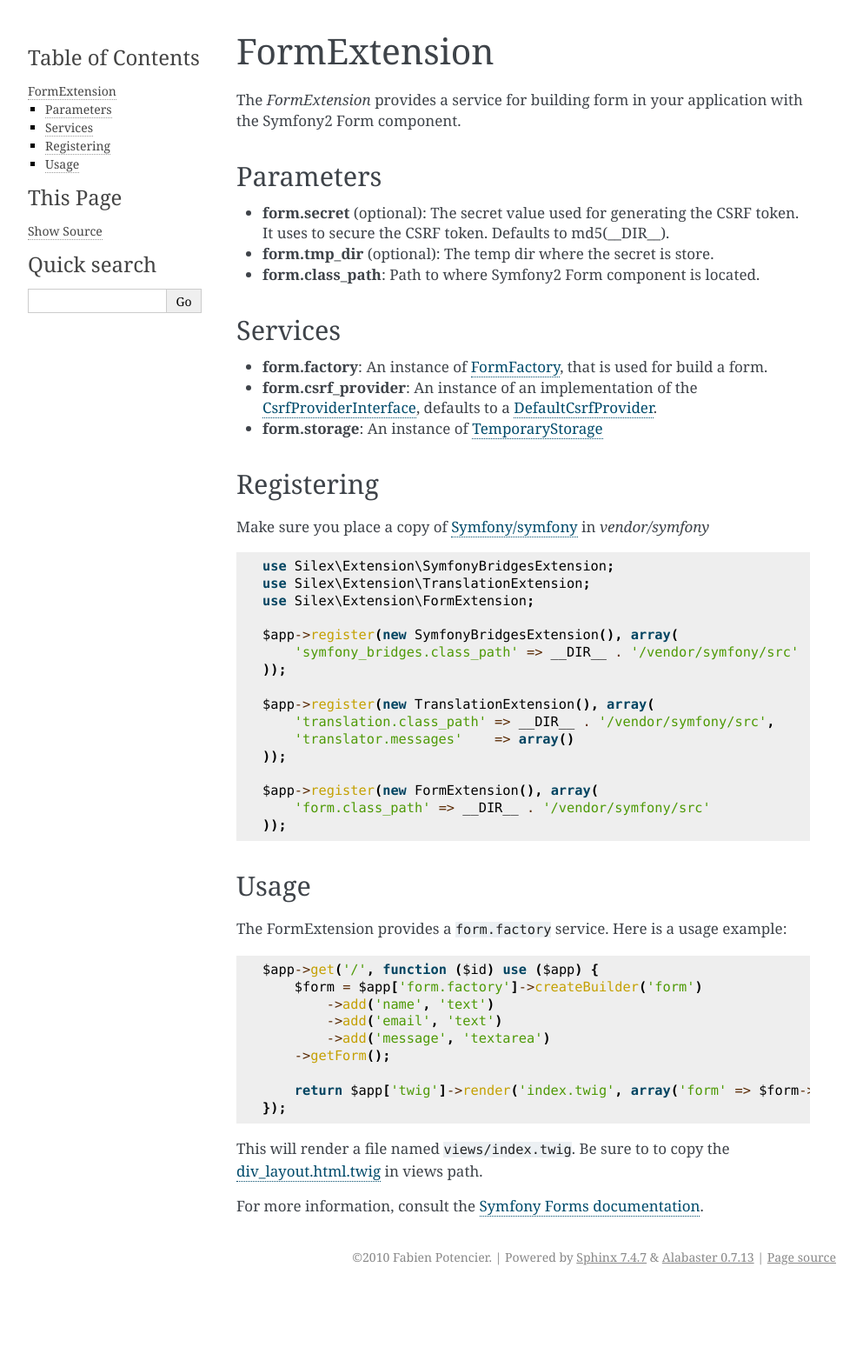
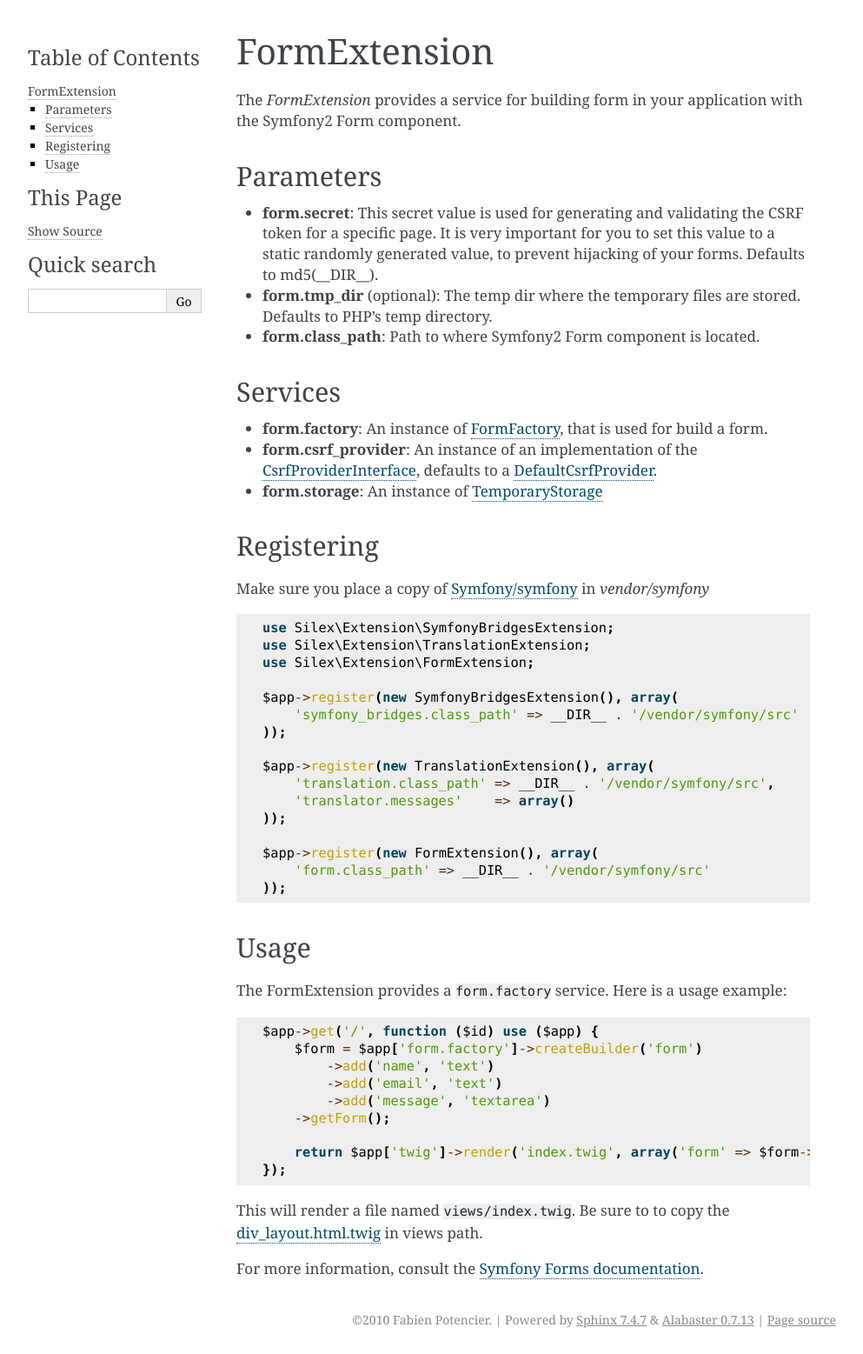
Before and after one commit to silexphp/Silex, a Sphinx documentation site: the page built from doc/extensions/form.rst, in a window 1280 px wide. Shown: the whole page at 87% size, without its empty margins (148-1141 px from the left). Built offline with Sphinx 7.4.7, drawn with Linux system fonts in a browser that asks for light colours; before the commit the page ends 1485 px from its top, so only the background shows below that.

Commit message:
[docs] Better define the parameters

```diff
--- a/doc/extensions/form.rst
+++ b/doc/extensions/form.rst
@@ -7,10 +7,13 @@
 Parameters
 ----------
 
-* **form.secret** (optional): The secret value used for generating the CSRF token. It uses to secure the CSRF token.
+* **form.secret**: This secret value is used for generating and validating the CSRF token
+  for a specific page. It is very important for you to set this value to a static randomly
+  generated value, to prevent hijacking of your forms.
   Defaults to md5(__DIR__).
 
-* **form.tmp_dir** (optional): The temp dir where the secret is store.
+* **form.tmp_dir** (optional): The temp dir where the temporary files are stored.
+  Defaults to PHP's temp directory.
 
 * **form.class_path**: Path to where
   Symfony2 Form component is located.
```
